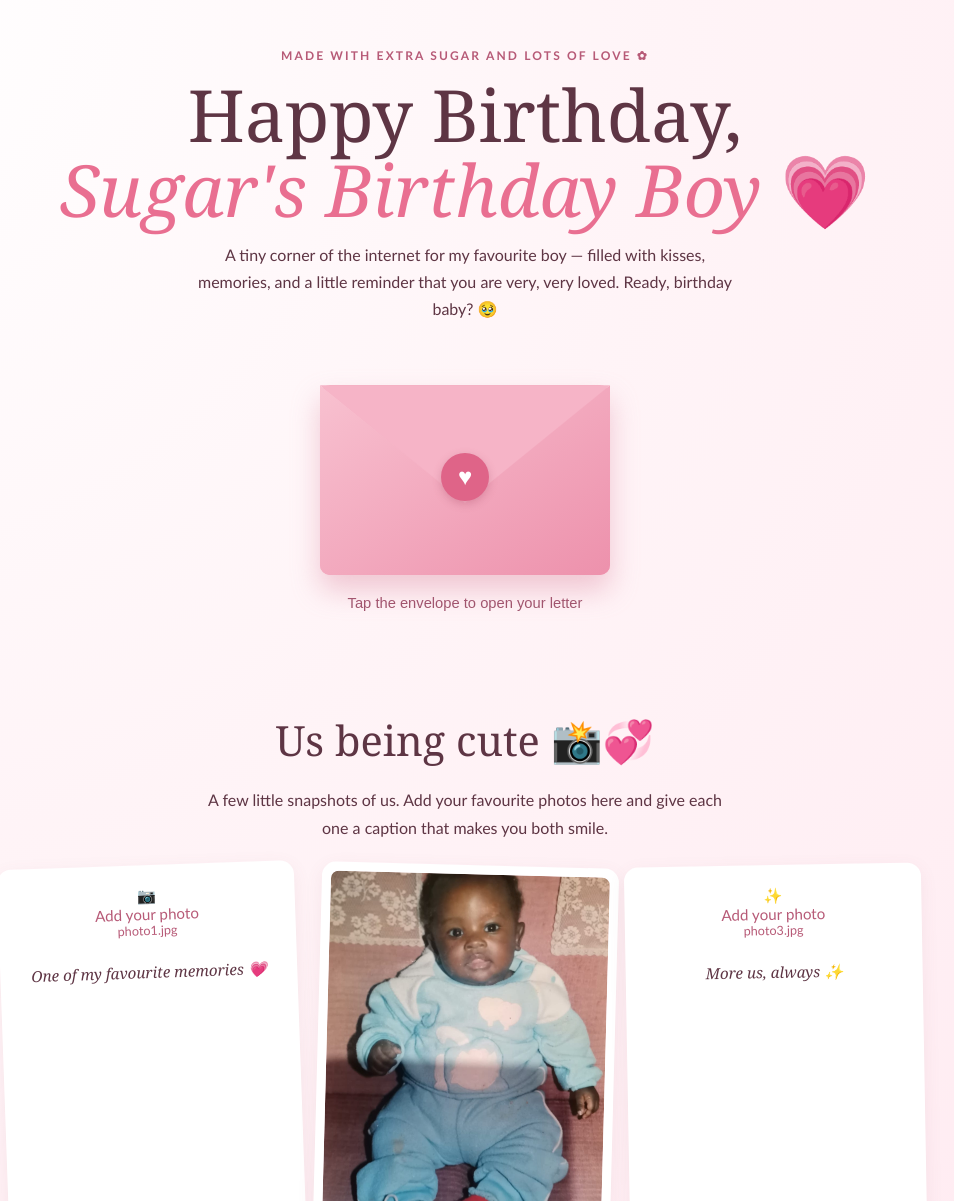
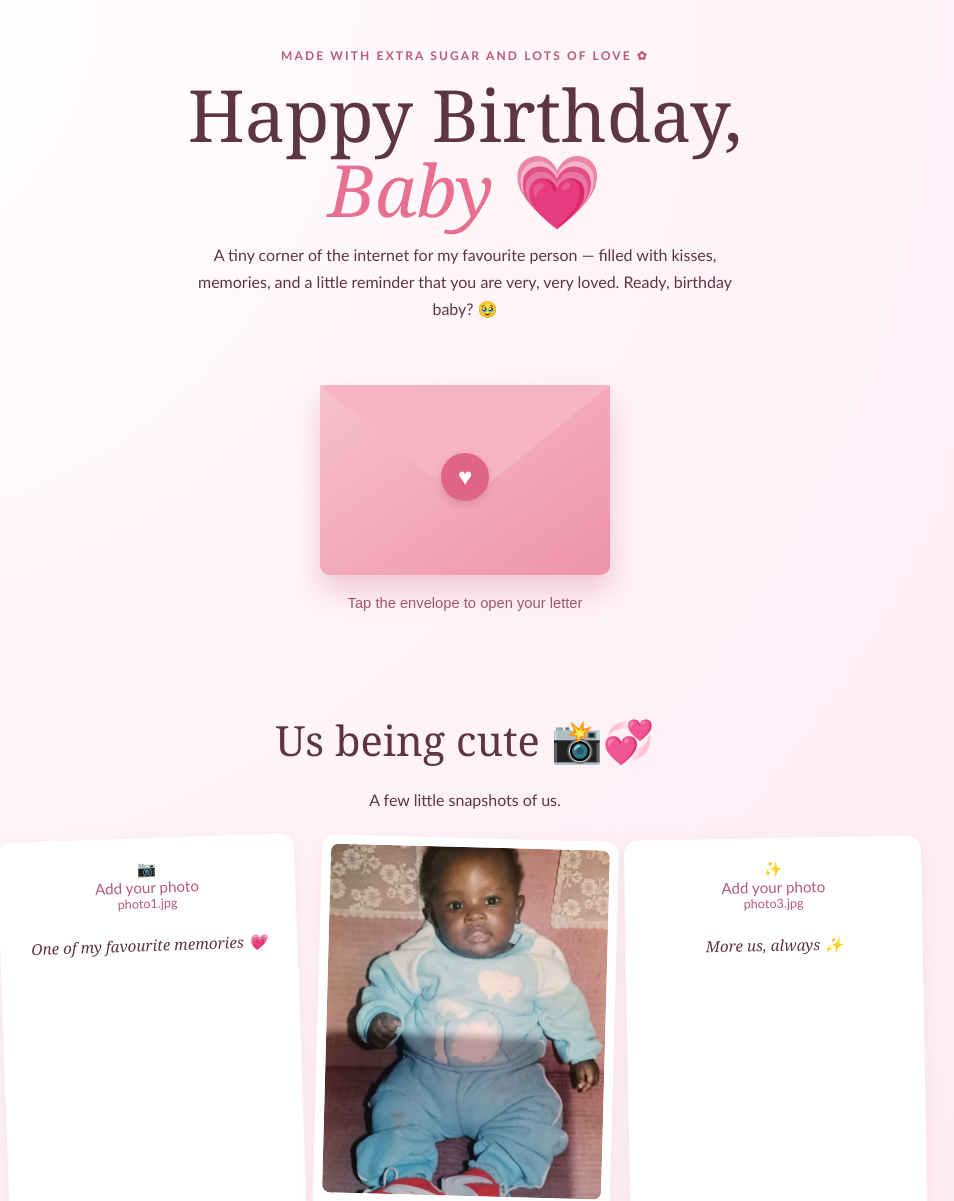
Before and after one commit to mdlalosembalenhle0-cmyk/birthday-surprise, a plain HTML site: page index.html in a window 1280 px wide. Shown: the top 1201 px of the page, without its empty margins (175-1129 px from the left). Drawn offline with Linux system fonts and the light colour scheme.

Commit message:
Update index.html

```diff
--- a/index.html
+++ b/index.html
@@ -3,7 +3,7 @@
 <head>
 <meta charset="UTF-8">
 <meta name="viewport" content="width=device-width, initial-scale=1">
-<title>Sugar's Birthday Boy 💗</title>
+<title>Baby 💗</title>
 <style>
   :root { --pink:#f7b7c8; --rose:#e96f91; --cream:#fff8f5; --ink:#5e3544; --soft:#ffe6ed; }
   * { box-sizing:border-box; }
@@ -60,8 +60,8 @@
 <body>
 <header class="wrap">
   <div class="eyebrow">made with extra sugar and lots of love ✿</div>
-  <h1>Happy Birthday,<br><span>Sugar's Birthday Boy</span> 💗</h1>
-  <p class="subtitle">A tiny corner of the internet for my favourite boy — filled with kisses, memories, and a little reminder that you are very, very loved. Ready, birthday baby? 🥹</p>
+  <h1>Happy Birthday,<br><span>Baby</span> 💗</h1>
+  <p class="subtitle">A tiny corner of the internet for my favourite person — filled with kisses, memories, and a little reminder that you are very, very loved. Ready, birthday baby? 🥹</p>
 </header>
 
 <main class="wrap">
@@ -77,7 +77,7 @@
   <section id="birthdayLetter" hidden>
     <div class="panel">
       <h2>To my Birthday Boy 🥹💗</h2>
-      <div class="letter-copy" id="letterCopy">Happy birthday to my favourite boy in the whole world! 💗🎂
+      <div class="letter-copy" id="letterCopy">Happy birthday to my favourite person in the whole world! 💗🎂
 
 I hope today makes you feel as special, loved, and ridiculously handsome as I think you are. You deserve all the happiness, laughter, soft kisses, big wins, and beautiful things this new year of life can bring.
 
@@ -95,7 +95,7 @@ Forever your Sugar 🍬</div>
 
   <section id="memories">
     <h2>Us being cute 📸💞</h2>
-    <p class="subtitle" style="text-align:center;margin-bottom:24px">A few little snapshots of us. Add your favourite photos here and give each one a caption that makes you both smile.</p>
+    <p class="subtitle" style="text-align:center;margin-bottom:24px">A few little snapshots of us.</p>
     <div class="gallery">
       <div class="photo" style="--tilt:-2deg"><img src="photo1.jpg" alt="Our favourite memory 1" onerror="this.style.display='none';this.nextElementSibling.hidden=false"><div class="placeholder" hidden>📷<br>Add your photo<br><small>photo1.jpg</small></div><p>One of my favourite memories 💗</p></div>
       <div class="photo" style="--tilt:1.5deg"><img src="photo2.jpg" alt="Our favourite memory 2" onerror="this.style.display='none';this.nextElementSibling.hidden=false"><div class="placeholder" hidden>💞<br>Add your photo<br><small>photo2.jpg</small></div><p>Look at my cute boy 🥹</p></div>
```
